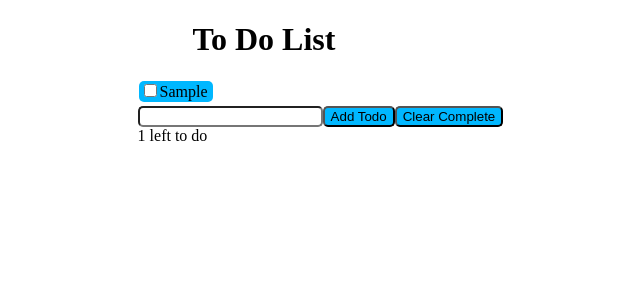
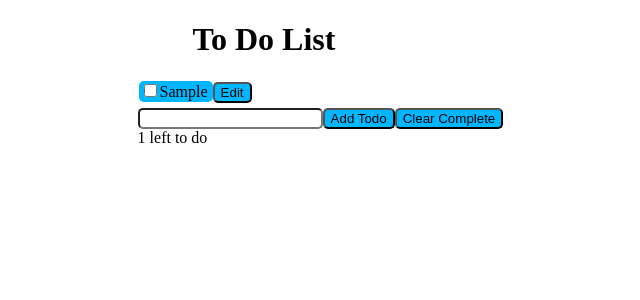
Before and after one commit to joshuaaskam/react-todolist, a React (Create React App) app: page / in a window 1280 px wide. Both pictures are taken after typing "Sample" into the empty fields and a click on the button "Add Todo". Shown: the top 300 px of the page, without its empty margins (376-1016 px from the left). Built offline with nearby package versions, Linux system fonts and the light colour scheme.

Commit message:
Added edit button and hover styling

```diff
--- a/src/App.css
+++ b/src/App.css
@@ -5,6 +5,10 @@ input {
 button {
     border-radius: 5px;
     background-color: #00b7ff;
+}
+
+button:hover {
+    background-color: #8ddfff;
 }
 
 .title {
--- a/src/Todo.js
+++ b/src/Todo.js
@@ -8,8 +8,9 @@ export default function Todo({todo, toggleTodo}) {
         <div class='TodoList'>
             <label class="Todo">
                 <input type="checkbox" checked={todo.complete} onChange={handleTodoClick} />
-                {todo.name}
+                <span contenteditable="true">{todo.name}</span>
             </label>
+            <button>Edit</button>
         </div>
     )
 }
```
